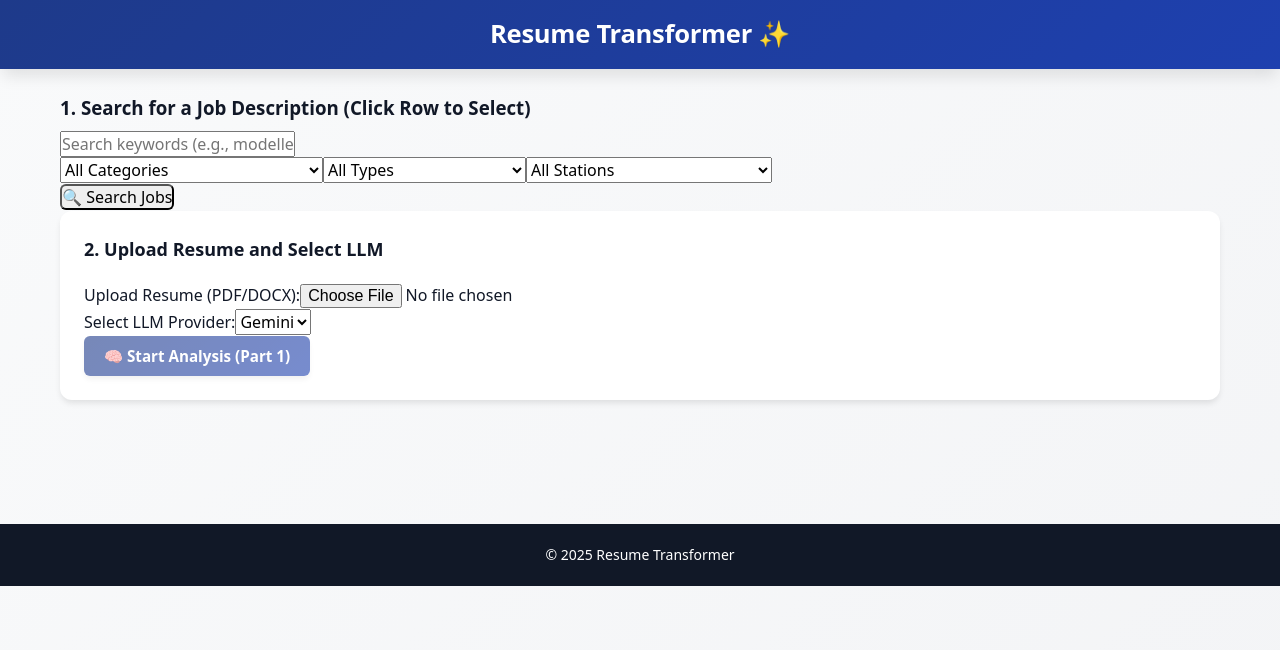
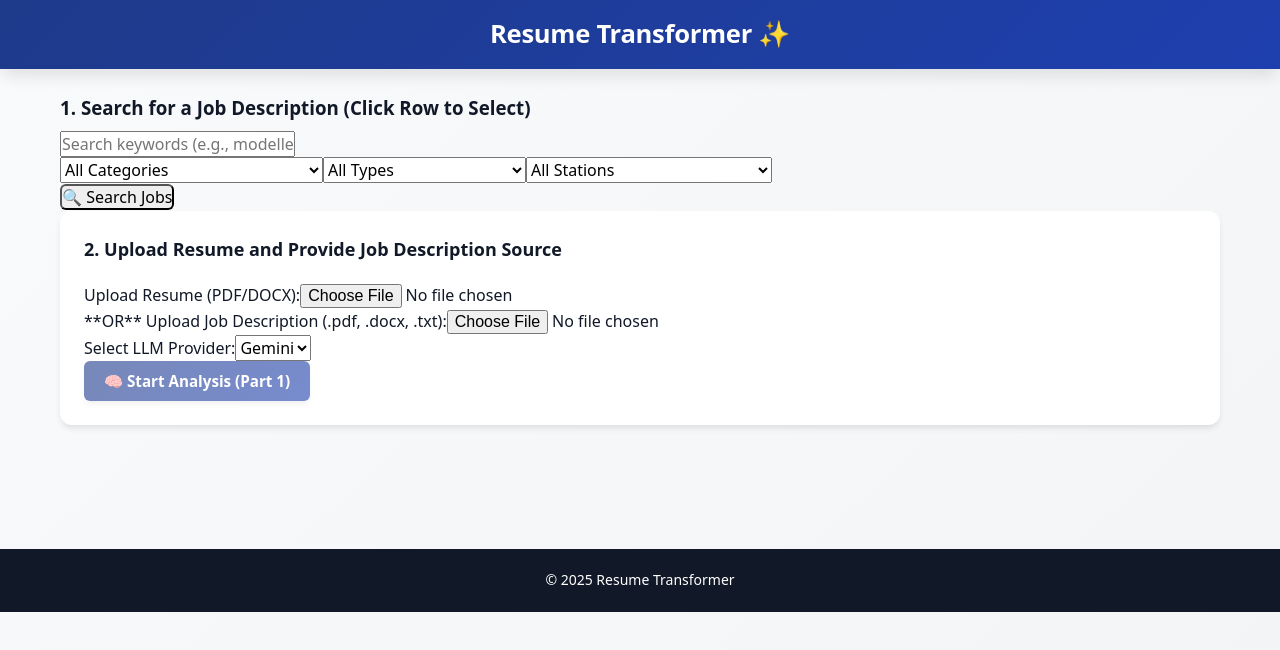
Before and after one commit to zalzah00/resume-smith, a React (Create React App) app in the folder frontend/: page / in a window 1280 px wide. Shown: the top 650 px of the page. Built offline with nearby package versions, Linux system fonts and the light colour scheme.

Commit message:
feat: Implement Job Description (JD) file upload feature on frontend and backend

```diff
--- a/frontend/src/App.jsx
+++ b/frontend/src/App.jsx
@@ -9,24 +9,37 @@ import { analyzeResume, transformResume } from './services/api';
 
 const App = () => {
   const [resumeFile, setResumeFile] = useState(null);
-  // Replaced jdFile state with jdText
+  // NEW STATE: State for the uploaded JD file object
+  const [jdFile, setJdFile] = useState(null);
+
   const [jdText, setJdText] = useState('');
-  const [selectedJdTitle, setSelectedJdTitle] = useState(''); // To display selected job name
-  const [selectedCompany, setSelectedCompany] = useState(''); // Store company name for LLM prompt
+  const [selectedJdTitle, setSelectedJdTitle] = useState('');
+  const [selectedCompany, setSelectedCompany] = useState('');
   const [provider, setProvider] = useState('gemini');
   const [analysis, setAnalysis] = useState(null);
   const [transformedResume, setTransformedResume] = useState(null);
   const [loading, setLoading] = useState(false);
   const [error, setError] = useState(null);
 
-  // New setter function to handle text, title, and company
+  // New setter function for JD Text (from search)
   const handleSetJdText = (text, title, company) => {
+    // Rule: Selecting a job clears any uploaded JD file
+    setJdFile(null);
     setJdText(text);
     setSelectedJdTitle(title);
     setSelectedCompany(company || '');
   };
 
-  // New deselect function
+  // NEW: Setter function for JD File (from upload)
+  const handleSetJdFile = (file) => {
+    // Rule: Uploading a file clears any selected job text
+    setJdText('');
+    setSelectedJdTitle('');
+    setSelectedCompany('');
+    setJdFile(file);
+  };
+
+  // New deselect function (only clears text state, leaves file state as is)
   const handleDeselect = () => {
     setJdText('');
     setSelectedJdTitle('');
@@ -39,17 +52,20 @@ const App = () => {
     setAnalysis(null);
     setTransformedResume(null);
 
-    // CRITICAL CHANGE: Check for jdText instead of jdFile
-    if (!provider || !resumeFile || !jdText) {
-      setError('Please select an LLM, upload a resume, and select a Job Description.');
+    // CRITICAL CHANGE: JD is ready if EITHER jdText (from search) OR jdFile (from upload) exists
+    const isJdReady = !!jdText || !!jdFile;
+
+    if (!provider || !resumeFile || !isJdReady) {
+      // Improved error message to reflect the dual input options
+      setError('Please select an LLM, upload a resume, and provide a Job Description (via search or file upload).');
       return;
     }
 
     setLoading(true);
     try {
-      // CRITICAL CHANGE: Pass jdText string instead of jdFile object
-      const result = await analyzeResume(provider, resumeFile, jdText);
-      // Extract the analysis markdown from the response
+      // CRITICAL CHANGE: Pass both jdText and jdFile. The API service handles sending one of them.
+      const result = await analyzeResume(provider, resumeFile, jdText, jdFile);
+
       setAnalysis({
         part_1_analysis: result.part_1_analysis,
         original_resume_text: result.original_resume_text,
@@ -65,7 +81,8 @@ const App = () => {
     setLoading(true);
     setError(null);
     try {
-      // The transformResume call includes jdText, job title, and company
+      // jdText here will be the text from the search/select, or an empty string if a file was used.
+      // The backend uses the original prompt context to manage this, so passing the current jdText is fine.
       const result = await transformResume(
         provider,
         analysis.original_resume_text,
@@ -90,17 +107,20 @@ const App = () => {
       </header>
 
       <main className="App-main">
-        {/* Job Search & Select Component - ADDING new props */}
+        {/* Job Search & Select Component */}
         <JobSearchAndSelect
             setJdText={handleSetJdText}
             selectedJdTitle={selectedJdTitle}
             onDeselect={handleDeselect}
-            selectedCompany={selectedCompany} // NEW
-            fullJdText={jdText}               // NEW
+            selectedCompany={selectedCompany}
+            fullJdText={jdText}
+            // NEW PROP: Pass the jdFile status down for the component to visually disable/guide the user
+            isJdFileUploaded={!!jdFile}
         />
 
+        {/* User Input Component */}
         <UserInput
-          // Passed resumeFile and setResumeFile (NO CHANGE)
+          // Resume File (NO CHANGE)
           resumeFile={resumeFile}
           setResumeFile={setResumeFile}
 
@@ -108,8 +128,15 @@ const App = () => {
           provider={provider}
           setProvider={setProvider}
 
-          // New requirement to check before allowing analysis
-          isJdSelected={!!jdText}
+          // NEW PROPS for JD File Management
+          jdFile={jdFile}
+          setJdFile={handleSetJdFile} // Use the new handler for mutual exclusivity
+
+          // CRITICAL PROP CHANGE: JD is ready if EITHER jdText OR jdFile is present
+          isJdReady={!!jdText || !!jdFile}
+
+          // Status props to pass down
+          jdSelectedTitle={selectedJdTitle} // Pass title down for display status
 
           onAnalyze={handleAnalyze}
           loading={loading}
--- a/frontend/src/components/UserInput.jsx
+++ b/frontend/src/components/UserInput.jsx
@@ -3,7 +3,9 @@
 import React from 'react';
 import './UserInput.css';
 
-// CRITICAL CHANGE: Added isJdSelected prop to control analysis button
+const ALLOWED_JD_EXTENSIONS = ['.pdf', '.docx', '.txt'];
+
+// CRITICAL CHANGE: Updated props to manage JD File state and status from search
 const UserInput = ({
     resumeFile,
     setResumeFile,
@@ -12,15 +14,43 @@ const UserInput = ({
     onAnalyze,
     loading,
     error,
-    isJdSelected // New prop
+    // New Props
+    jdFile,
+    setJdFile,
+    isJdReady, // New prop: true if EITHER jdFile or jdText is present
+    jdSelectedTitle // New prop: displays the title of the job selected from search
 }) => {
 
+    // Determine status flags
+    const isSearchJdSelected = !!jdSelectedTitle;
+    const isJdUploadDisabled = isSearchJdSelected;
+
     // Helper to determine if analysis button should be enabled
-  const isAnalyzeDisabled = loading || !resumeFile || !isJdSelected;
+    const isAnalyzeDisabled = loading || !resumeFile || !isJdReady;
+
+    // New handler for JD file upload to ensure mutual exclusivity is maintained
+    const handleJdFileChange = (e) => {
+        const file = e.target.files[0];
+        if (file) {
+            const extension = '.' + file.name.split('.').pop().toLowerCase();
+            if (ALLOWED_JD_EXTENSIONS.includes(extension)) {
+                 // setJdFile is the handler from App.jsx, which clears the search JD text
+                setJdFile(file);
+            } else {
+                alert(`Please upload a file with one of the following extensions for the JD: ${ALLOWED_JD_EXTENSIONS.join(', ')}`);
+                setJdFile(null);
+                e.target.value = ''; // Clear the input
+            }
+        } else {
+            setJdFile(null);
+        }
+    };
 
     return (
         <div className="user-input-container">
-      <h3>2. Upload Resume and Select LLM</h3>
+            <h3>2. Upload Resume and Provide Job Description Source</h3>
+
+            {/* --- Resume Upload --- */}
             <div className="input-group">
                 <label htmlFor="resume-upload">Upload Resume (PDF/DOCX):</label>
                 <input
@@ -29,10 +59,33 @@ const UserInput = ({
                     accept=".pdf,.docx"
                     onChange={(e) => setResumeFile(e.target.files[0])}
                 />
-        {resumeFile && <p className="file-status">✅ Resume: {resumeFile.name}</p>}
+                {resumeFile && <p className="file-status success">✅ Resume: {resumeFile.name}</p>}
             </div>
 
-      {/* REMOVED: The Job Description file upload input section has been removed */}
+            {/* --- JD File Upload (The new feature) --- */}
+            <div className="input-group jd-upload-group">
+                <label htmlFor="jd-upload">
+                    <span style={{ opacity: isJdUploadDisabled ? 0.7 : 1 }}>
+                        **OR** Upload Job Description ({ALLOWED_JD_EXTENSIONS.join(', ')}):
+                    </span>
+                </label>
+                <input
+                    id="jd-upload"
+                    type="file"
+                    accept={ALLOWED_JD_EXTENSIONS.join(',')}
+                    onChange={handleJdFileChange}
+                    disabled={isJdUploadDisabled}
+                />
+
+                {jdFile && <p className="file-status success">✅ JD File: {jdFile.name}</p>}
+
+                {isSearchJdSelected && (
+                    <p className="status-message warning">
+                        ❌ JD file upload is disabled because **"{jdSelectedTitle}"** is selected from search in Step 1.
+                    </p>
+                )}
+            </div>
+            {/* --- End JD File Upload --- */}
 
             <div className="input-group">
                 <label htmlFor="llm-select">Select LLM Provider:</label>
@@ -58,9 +111,11 @@ const UserInput = ({
                 </button>
             </div>
 
-      {/* Display messages if JD is missing */}
-      {!isAnalyzeDisabled && !isJdSelected && (
-          <p className="status-message warning">Please select a job description in Step 1.</p>
+            {/* Display status messages */}
+            {!isAnalyzeDisabled && (!resumeFile || !isJdReady) && (
+                <p className="status-message warning">
+                    Please ensure you have **uploaded a Resume** and provided a **Job Description** (either via search or file upload) before starting the analysis.
+                </p>
             )}
         </div>
     );
--- a/frontend/src/services/api.js
+++ b/frontend/src/services/api.js
@@ -26,18 +26,28 @@ export const searchJobs = async (params) => {
 };
 // --------------------------------------------------------
 
-
-export const analyzeResume = async (provider, resumeFile, jdText) => {
+/**
+ * Calls the backend /api/analyze endpoint to perform Part 1 analysis.
+ * * @param {string} provider - The selected LLM provider ('gemini' or 'groq').
+ * @param {File} resumeFile - The user's resume file object.
+ * @param {string} jdText - The Job Description text (from search/select).
+ * @param {File} [jdFile=null] - Optional Job Description file object (from upload).
+ */
+export const analyzeResume = async (provider, resumeFile, jdText, jdFile = null) => {
   const formData = new FormData();
   formData.append('provider', provider);
   formData.append('resume', resumeFile);
 
-  // CRITICAL CHANGE: Append jdText as a string form field
-  formData.append('jd_text', jdText);
+  // CRITICAL CHANGE: Conditionally append EITHER jd_text or jd_file
+  if (jdFile) {
+    formData.append('jd_file', jdFile); // If file is present, send it as jd_file
+  } else {
+    formData.append('jd_text', jdText || ''); // Otherwise, send the text string (may be empty if no job selected)
+  }
 
   const response = await api.post('/api/analyze', formData, {
     headers: {
-      // Still need 'multipart/form-data' because of the resume file
+      // Must be 'multipart/form-data' because we are sending at least two files (resume and possibly jdFile)
       'Content-Type': 'multipart/form-data',
     },
   });
```
Also changed, not shown: frontend/src/components/JobSearchAndSelect.jsx (+32 -12 lines), 2 other files (tests, documents, lock files or other folders). Lines whose indentation alone changed are shown as unchanged.
